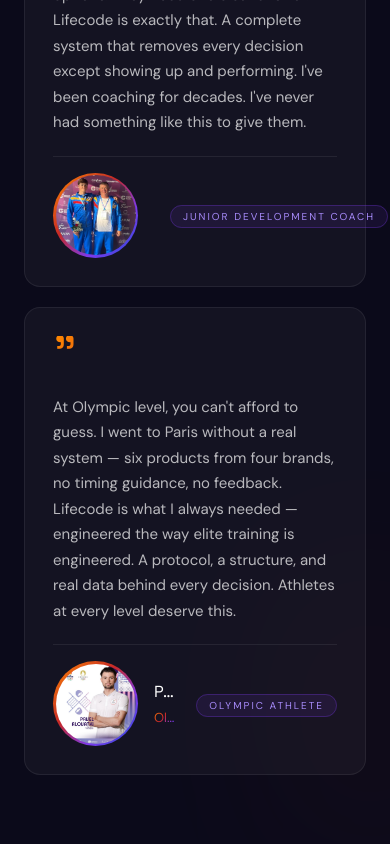
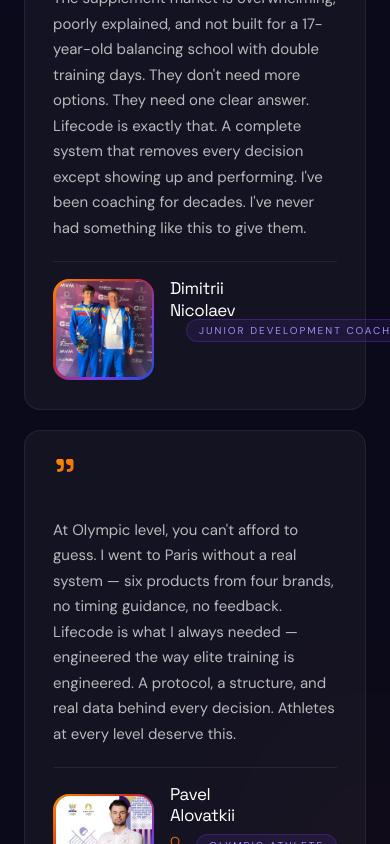
Before and after one commit to Sandu2006a/LIFECODE, a Next.js app in the folder web/: page / in a window 390 px wide. Shown: the part 3727-4571 px from the top of the page. Built offline with nearby package versions, Linux system fonts and the light colour scheme; no server answers.

Commit message:
White bg on phone img, nav to product pages, bigger square photos

```diff
--- a/web/components/EcosystemSection.jsx
+++ b/web/components/EcosystemSection.jsx
@@ -102,17 +102,18 @@ export default function EcosystemSection() {
 
           {/* ── Right: app screenshot ── */}
           <div className="eco-el opacity-0 flex justify-center md:justify-end">
-            <div className="relative" style={{ filter: 'drop-shadow(0 32px 64px rgba(124,58,237,0.18))' }}>
+            <div className="relative rounded-3xl overflow-hidden p-6"
+              style={{ background: '#ffffff', boxShadow: '0 24px 80px rgba(124,58,237,0.12), 0 4px 24px rgba(0,0,0,0.06)' }}>
               <Image
                 src="/PhoneApp.png"
                 alt="LIFECODE App"
-                width={320}
-                height={640}
-                className="object-contain"
-                style={{ maxHeight: '580px', width: 'auto' }}
+                width={300}
+                height={600}
+                className="object-contain rounded-2xl"
+                style={{ maxHeight: '560px', width: 'auto', background: '#fff' }}
               />
               {/* Glow under phone */}
-              <div className="absolute bottom-0 left-1/2 -translate-x-1/2 w-48 h-8 blur-2xl opacity-40 rounded-full"
+              <div className="absolute bottom-0 left-1/2 -translate-x-1/2 w-40 h-6 blur-2xl opacity-30 rounded-full"
                 style={{ background: BOX_G }} />
             </div>
           </div>
--- a/web/components/Header.jsx
+++ b/web/components/Header.jsx
@@ -81,8 +81,8 @@ export default function Header() {
       {/* Nav */}
       <nav className="hidden md:flex items-center gap-8">
         {[
-          ['Morning',     '/#morning'],
-          ['Recovery',    '/#recovery'],
+          ['Morning',     '/products/morning'],
+          ['Recovery',    '/products/recovery'],
           ['Ingredients', '/ingredients'],
           ['Ecosystem',   '/#ecosystem'],
           ['About',       '/about'],
--- a/web/components/VoicesSection.jsx
+++ b/web/components/VoicesSection.jsx
@@ -116,21 +116,21 @@ export default function VoicesSection() {
                 style={{ borderTop: '1px solid rgba(255,255,255,0.07)' }}>
 
                 {/* Photo */}
-                <div className="flex-shrink-0 rounded-full p-[2.5px]" style={{ background: BOX_G }}>
-                  <div className="relative w-20 h-20 rounded-full overflow-hidden">
+                <div className="flex-shrink-0 rounded-2xl p-[2.5px]" style={{ background: BOX_G }}>
+                  <div className="relative w-24 h-24 rounded-[14px] overflow-hidden">
                     <Image
                       src={v.photo}
                       alt={v.name}
                       fill
                       className="object-cover object-top"
-                      sizes="80px"
+                      sizes="96px"
                     />
                   </div>
                 </div>
 
                 <div className="min-w-0">
-                  <p className="font-sans font-700 text-[16px] text-white truncate tracking-tight">{v.name}</p>
-                  <p className="font-body text-[13px] truncate mt-1 bg-clip-text text-transparent" style={{ backgroundImage: BOX_G }}>{v.role}</p>
+                  <p className="font-sans font-700 text-[17px] text-white tracking-tight leading-tight">{v.name}</p>
+                  <p className="font-body text-[13px] mt-1.5 bg-clip-text text-transparent leading-snug" style={{ backgroundImage: BOX_G }}>{v.role}</p>
                 </div>
 
                 {/* Tag pill */}
```
